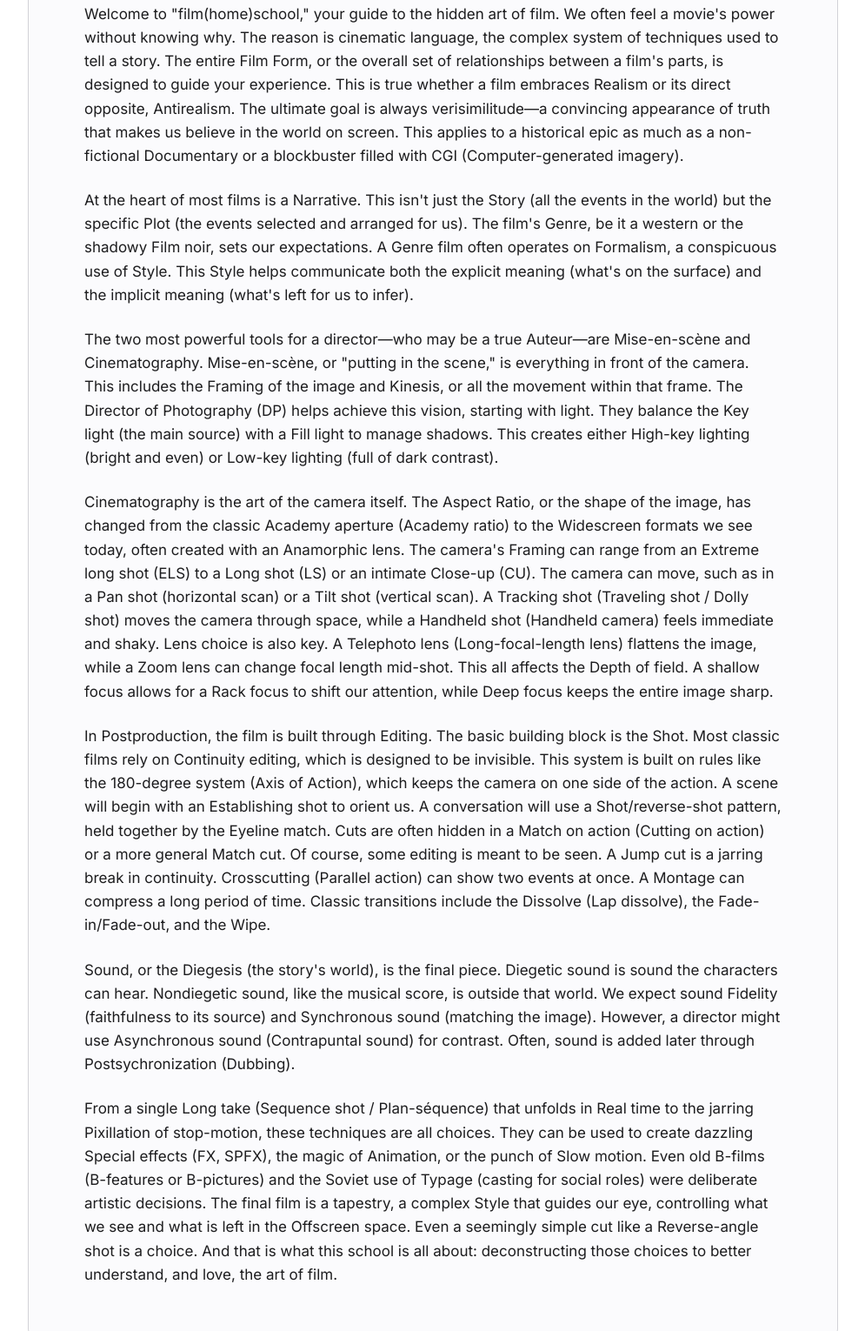
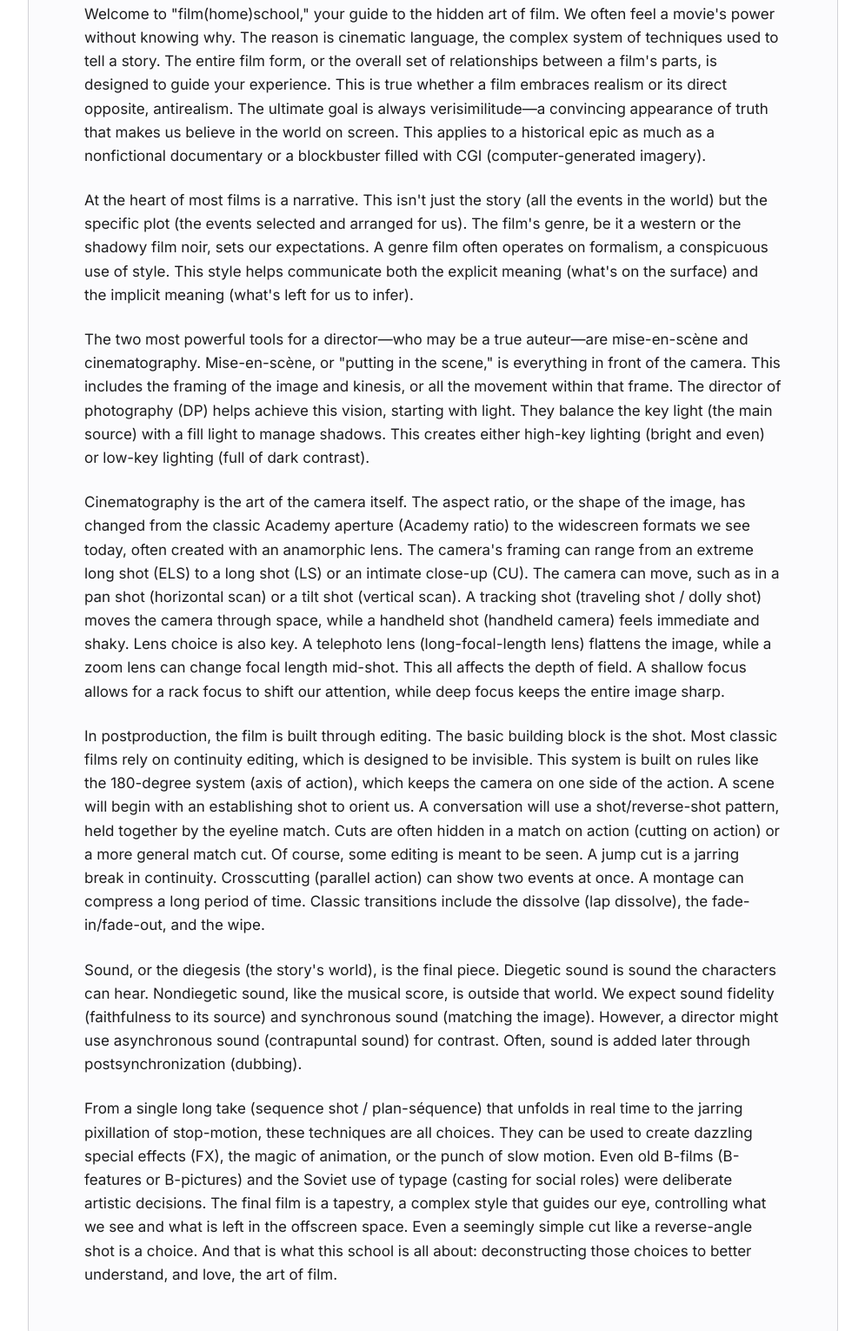
Before and after one commit to mesropj/film-home-school, a website built with Vite: page index.html in a window 1280 px wide. Shown: the part 444-1974 px from the top of the page at 87% size, without its empty margins (142-1137 px from the left). Built offline with nearby package versions, Linux system fonts and the light colour scheme; some packages are replaced by stand-ins of ours; no server answers; the database is empty; files whose address does not match are found by name.

Commit message:
Refactor film description for clarity and consistency in language

```diff
--- a/index.html
+++ b/index.html
@@ -44,13 +44,13 @@
         <main id="main-content">
             <section class="main-content">
                 <h2>Deconstructing the Frame: A Guide to Cinematic Language</h2>
-                <p>Welcome to "film(home)school," your guide to the hidden art of film. We often feel a movie's power without knowing why. The reason is cinematic language, the complex system of techniques used to tell a story. The entire Film Form, or the overall set of relationships between a film's parts, is designed to guide your experience. This is true whether a film embraces Realism or its direct opposite, Antirealism. The ultimate goal is always verisimilitude—a convincing appearance of truth that makes us believe in the world on screen. This applies to a historical epic as much as a non-fictional Documentary or a blockbuster filled with CGI (Computer-generated imagery).</p>
-                <p>At the heart of most films is a Narrative. This isn't just the Story (all the events in the world) but the specific Plot (the events selected and arranged for us). The film's Genre, be it a western or the shadowy Film noir, sets our expectations. A Genre film often operates on Formalism, a conspicuous use of Style. This Style helps communicate both the explicit meaning (what's on the surface) and the implicit meaning (what's left for us to infer).</p>
-                <p>The two most powerful tools for a director—who may be a true Auteur—are Mise-en-scène and Cinematography. Mise-en-scène, or "putting in the scene," is everything in front of the camera. This includes the Framing of the image and Kinesis, or all the movement within that frame. The Director of Photography (DP) helps achieve this vision, starting with light. They balance the Key light (the main source) with a Fill light to manage shadows. This creates either High-key lighting (bright and even) or Low-key lighting (full of dark contrast).</p>
-                <p>Cinematography is the art of the camera itself. The Aspect Ratio, or the shape of the image, has changed from the classic Academy aperture (Academy ratio) to the Widescreen formats we see today, often created with an Anamorphic lens. The camera's Framing can range from an Extreme long shot (ELS) to a Long shot (LS) or an intimate Close-up (CU). The camera can move, such as in a Pan shot (horizontal scan) or a Tilt shot (vertical scan). A Tracking shot (Traveling shot / Dolly shot) moves the camera through space, while a Handheld shot (Handheld camera) feels immediate and shaky. Lens choice is also key. A Telephoto lens (Long-focal-length lens) flattens the image, while a Zoom lens can change focal length mid-shot. This all affects the Depth of field. A shallow focus allows for a Rack focus to shift our attention, while Deep focus keeps the entire image sharp.</p>
-                <p>In Postproduction, the film is built through Editing. The basic building block is the Shot. Most classic films rely on Continuity editing, which is designed to be invisible. This system is built on rules like the 180-degree system (Axis of Action), which keeps the camera on one side of the action. A scene will begin with an Establishing shot to orient us. A conversation will use a Shot/reverse-shot pattern, held together by the Eyeline match. Cuts are often hidden in a Match on action (Cutting on action) or a more general Match cut. Of course, some editing is meant to be seen. A Jump cut is a jarring break in continuity. Crosscutting (Parallel action) can show two events at once. A Montage can compress a long period of time. Classic transitions include the Dissolve (Lap dissolve), the Fade-in/Fade-out, and the Wipe.</p>
-                <p>Sound, or the Diegesis (the story's world), is the final piece. Diegetic sound is sound the characters can hear. Nondiegetic sound, like the musical score, is outside that world. We expect sound Fidelity (faithfulness to its source) and Synchronous sound (matching the image). However, a director might use Asynchronous sound (Contrapuntal sound) for contrast. Often, sound is added later through Postsychronization (Dubbing).</p>
-                <p>From a single Long take (Sequence shot / Plan-séquence) that unfolds in Real time to the jarring Pixillation of stop-motion, these techniques are all choices. They can be used to create dazzling Special effects (FX, SPFX), the magic of Animation, or the punch of Slow motion. Even old B-films (B-features or B-pictures) and the Soviet use of Typage (casting for social roles) were deliberate artistic decisions. The final film is a tapestry, a complex Style that guides our eye, controlling what we see and what is left in the Offscreen space. Even a seemingly simple cut like a Reverse-angle shot is a choice. And that is what this school is all about: deconstructing those choices to better understand, and love, the art of film.</p>
+                <p>Welcome to "film(home)school," your guide to the hidden art of film. We often feel a movie's power without knowing why. The reason is cinematic language, the complex system of techniques used to tell a story. The entire film form, or the overall set of relationships between a film's parts, is designed to guide your experience. This is true whether a film embraces realism or its direct opposite, antirealism. The ultimate goal is always verisimilitude—a convincing appearance of truth that makes us believe in the world on screen. This applies to a historical epic as much as a nonfictional documentary or a blockbuster filled with CGI (computer-generated imagery).</p>
+                <p>At the heart of most films is a narrative. This isn't just the story (all the events in the world) but the specific plot (the events selected and arranged for us). The film's genre, be it a western or the shadowy film noir, sets our expectations. A genre film often operates on formalism, a conspicuous use of style. This style helps communicate both the explicit meaning (what's on the surface) and the implicit meaning (what's left for us to infer).</p>
+                <p>The two most powerful tools for a director—who may be a true auteur—are mise-en-scène and cinematography. Mise-en-scène, or "putting in the scene," is everything in front of the camera. This includes the framing of the image and kinesis, or all the movement within that frame. The director of photography (DP) helps achieve this vision, starting with light. They balance the key light (the main source) with a fill light to manage shadows. This creates either high-key lighting (bright and even) or low-key lighting (full of dark contrast).</p>
+                <p>Cinematography is the art of the camera itself. The aspect ratio, or the shape of the image, has changed from the classic Academy aperture (Academy ratio) to the widescreen formats we see today, often created with an anamorphic lens. The camera's framing can range from an extreme long shot (ELS) to a long shot (LS) or an intimate close-up (CU). The camera can move, such as in a pan shot (horizontal scan) or a tilt shot (vertical scan). A tracking shot (traveling shot / dolly shot) moves the camera through space, while a handheld shot (handheld camera) feels immediate and shaky. Lens choice is also key. A telephoto lens (long-focal-length lens) flattens the image, while a zoom lens can change focal length mid-shot. This all affects the depth of field. A shallow focus allows for a rack focus to shift our attention, while deep focus keeps the entire image sharp.</p>
+                <p>In postproduction, the film is built through editing. The basic building block is the shot. Most classic films rely on continuity editing, which is designed to be invisible. This system is built on rules like the 180-degree system (axis of action), which keeps the camera on one side of the action. A scene will begin with an establishing shot to orient us. A conversation will use a shot/reverse-shot pattern, held together by the eyeline match. Cuts are often hidden in a match on action (cutting on action) or a more general match cut. Of course, some editing is meant to be seen. A jump cut is a jarring break in continuity. Crosscutting (parallel action) can show two events at once. A montage can compress a long period of time. Classic transitions include the dissolve (lap dissolve), the fade-in/fade-out, and the wipe.</p>
+                <p>Sound, or the diegesis (the story's world), is the final piece. Diegetic sound is sound the characters can hear. Nondiegetic sound, like the musical score, is outside that world. We expect sound fidelity (faithfulness to its source) and synchronous sound (matching the image). However, a director might use asynchronous sound (contrapuntal sound) for contrast. Often, sound is added later through postsynchronization (dubbing).</p>
+                <p>From a single long take (sequence shot / plan-séquence) that unfolds in real time to the jarring pixillation of stop-motion, these techniques are all choices. They can be used to create dazzling special effects (FX), the magic of animation, or the punch of slow motion. Even old B-films (B-features or B-pictures) and the Soviet use of typage (casting for social roles) were deliberate artistic decisions. The final film is a tapestry, a complex style that guides our eye, controlling what we see and what is left in the offscreen space. Even a seemingly simple cut like a reverse-angle shot is a choice. And that is what this school is all about: deconstructing those choices to better understand, and love, the art of film.</p>
             </section>
         </main>
 
```
